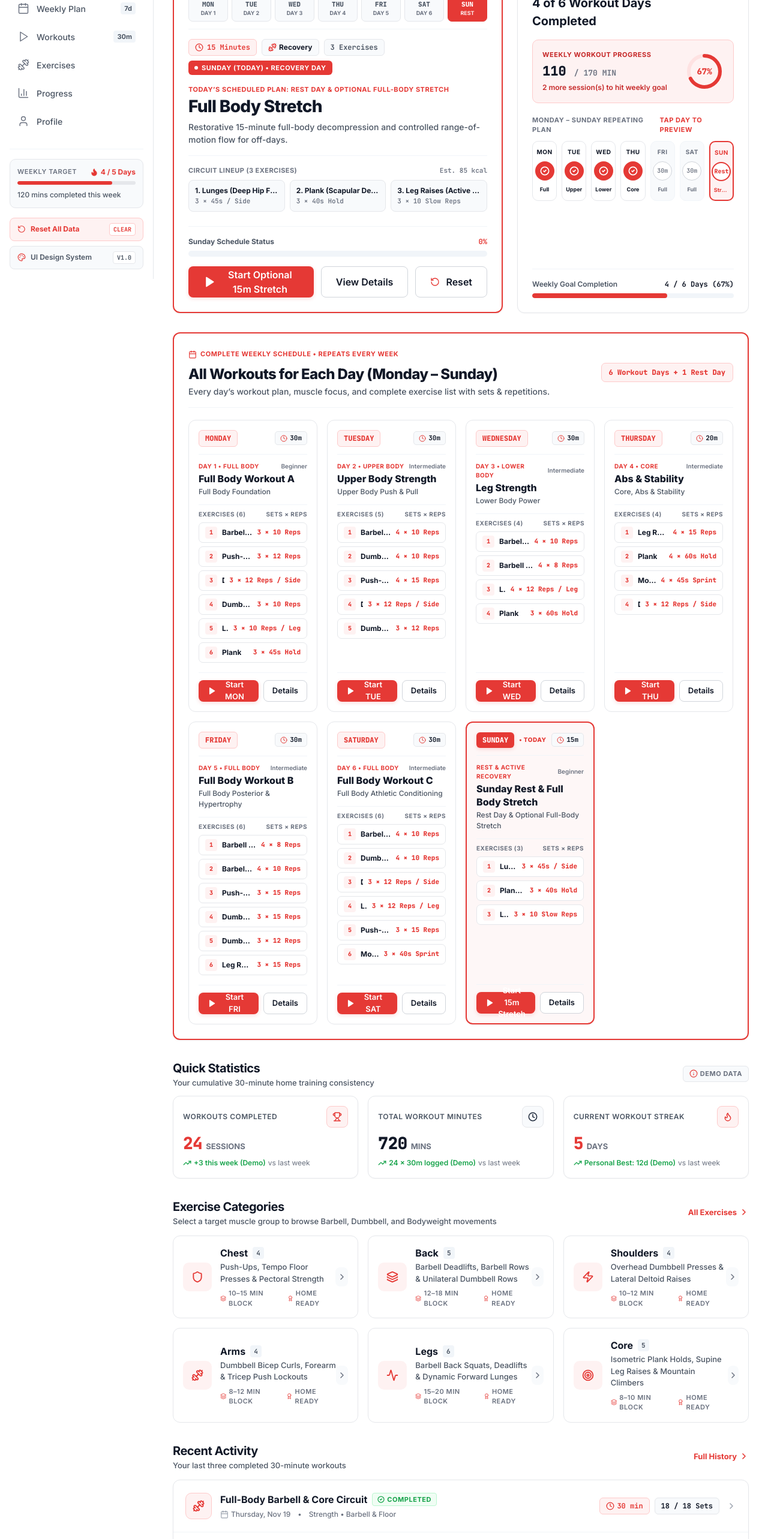
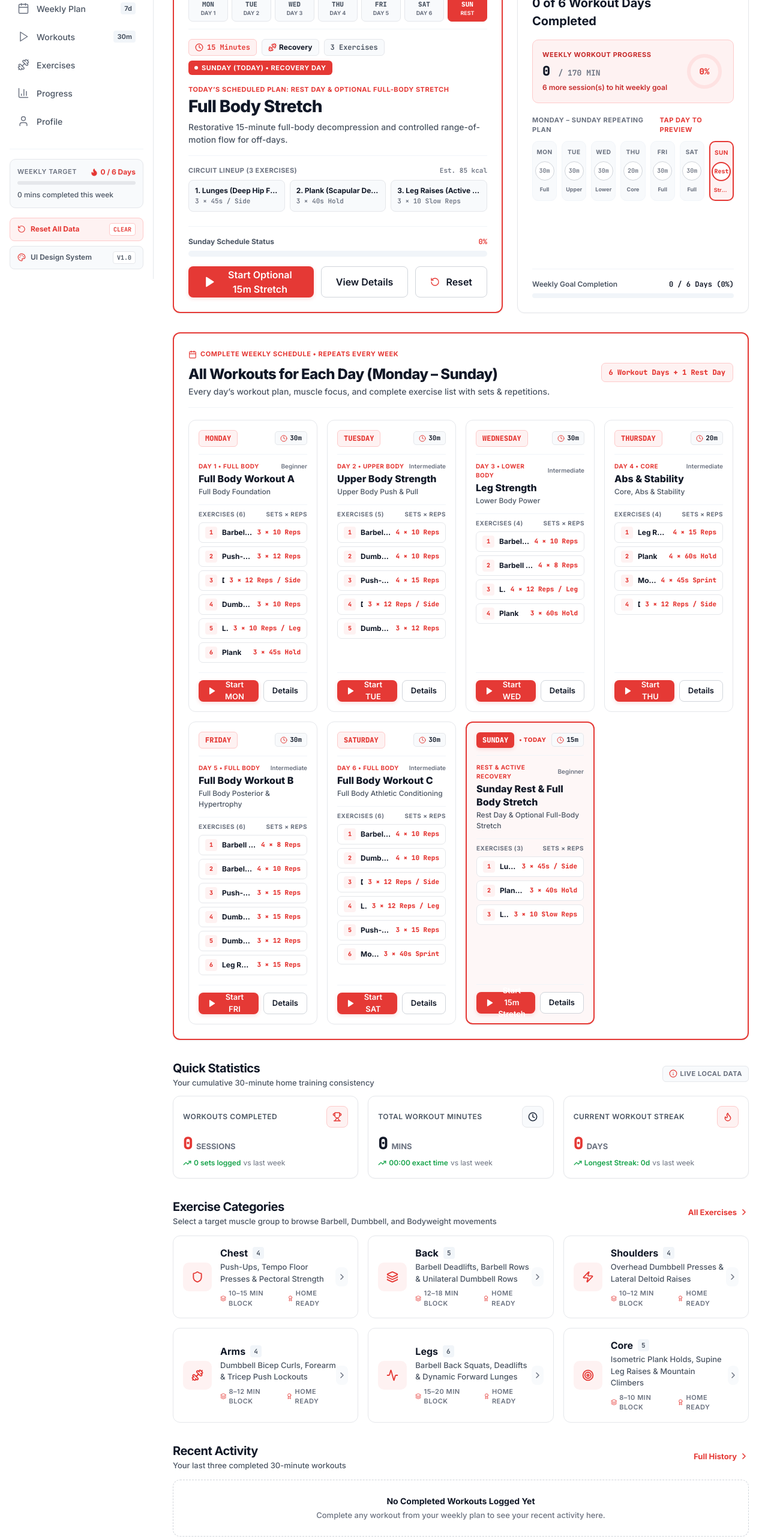
Before and after one commit to bennyraj457-cyber/homeworkout-30, a React (Vite) app: page / in a window 1280 px wide. Shown: the part 180-2746 px from the top of the page at 60% size. Built offline with nearby package versions, Linux system fonts and the light colour scheme.

Commit message:
Remove all demo fallback completed numbers so Reset sets everything to 0

```diff
--- a/src/components/AppShell.tsx
+++ b/src/components/AppShell.tsx
@@ -17,7 +17,12 @@ import {
   NavItemSpec,
 } from '../design-system/components/Navigation';
 import { ConfirmationDialog } from '../design-system/components/FeedbackComponents';
-import { resetAllWorkoutDataAndCaches } from '../services/workoutStorage';
+import {
+  resetAllWorkoutDataAndCaches,
+  loadCompletedWorkoutHistory,
+  calculateWeeklyActivity,
+  loadPersonalGoals,
+} from '../services/workoutStorage';
 import {
   ConnectionStatusPill,
   HeaderInstallAction,
@@ -101,6 +106,10 @@ export const AppShell: React.FC<AppShellProps> = ({ children }) => {
     year: 'numeric',
   }).format(new Date());
 
+  const history = loadCompletedWorkoutHistory();
+  const weeklyActivity = calculateWeeklyActivity(history, 0);
+  const personalGoals = loadPersonalGoals();
+
   return (
     <div className="min-h-screen bg-white text-[#111827] flex flex-col lg:flex-row">
       {/* Desktop Left Sidebar Navigation (Visible on lg: 1024px+) */}
@@ -110,6 +119,9 @@ export const AppShell: React.FC<AppShellProps> = ({ children }) => {
             activeTab={activeTab}
             onSelect={handleSelectTab}
             items={APP_NAV_ITEMS}
+            weeklyCompletedDays={weeklyActivity.activeDaysInWeek}
+            weeklyTargetDays={personalGoals.weeklyWorkoutDaysGoal}
+            weeklyCompletedMinutes={weeklyActivity.totalMinutesInWeek}
           />
           {/* Extra Footer Links in Sidebar: Reset Data & UI Design System */}
           <div className="px-4 pb-4 space-y-2 bg-white border-r border-[#E5E7EB]">
--- a/src/design-system/components/Navigation.tsx
+++ b/src/design-system/components/Navigation.tsx
@@ -111,13 +111,23 @@ export interface DesktopSidebarNavProps {
   activeTab: NavItemId;
   onSelect: (id: NavItemId) => void;
   items?: NavItemSpec[];
+  weeklyCompletedDays?: number;
+  weeklyTargetDays?: number;
+  weeklyCompletedMinutes?: number;
 }
 
 export const DesktopSidebarNav: React.FC<DesktopSidebarNavProps> = ({
   activeTab,
   onSelect,
   items = DEFAULT_NAV_ITEMS,
+  weeklyCompletedDays = 0,
+  weeklyTargetDays = 6,
+  weeklyCompletedMinutes = 0,
 }) => {
+  const pct = Math.min(
+    100,
+    Math.round((weeklyCompletedDays / Math.max(1, weeklyTargetDays)) * 100)
+  );
   return (
     <aside
       aria-label="Desktop Sidebar Navigation"
@@ -206,14 +216,17 @@ export const DesktopSidebarNav: React.FC<DesktopSidebarNavProps> = ({
               Weekly Target
             </span>
             <span className="inline-flex items-center gap-1 text-[12px] font-bold text-[#E53935]">
-              <Flame className="w-3.5 h-3.5 fill-[#E53935]" /> 4 / 5 Days
+              <Flame className="w-3.5 h-3.5 fill-[#E53935]" /> {weeklyCompletedDays} / {weeklyTargetDays} Days
             </span>
           </div>
           <div className="w-full h-1.5 bg-[#E5E7EB] rounded-full overflow-hidden">
-            <div className="h-full bg-[#E53935] rounded-full w-4/5" />
+            <div
+              className="h-full bg-[#E53935] rounded-full transition-all"
+              style={{ width: `${pct}%` }}
+            />
           </div>
           <p className="mt-2 text-[12px] text-[#4B5563] font-medium">
-            120 mins completed this week
+            {weeklyCompletedMinutes} mins completed this week
           </p>
         </div>
       </div>
--- a/src/pages/HomeDashboard.tsx
+++ b/src/pages/HomeDashboard.tsx
@@ -27,10 +27,7 @@ import {
   ExerciseCategoryCard,
 } from '../design-system/components/Cards';
 import {
-  WEEKLY_ACTIVITY_SAMPLE,
-  QUICK_STATS_SAMPLE,
   EXERCISE_CATEGORIES_SAMPLE,
-  RECENT_ACTIVITY_SAMPLE,
   MuscleCategorySlug,
 } from '../data/dashboardSampleData';
 import {
@@ -89,12 +86,8 @@ export const HomeDashboard: React.FC = () => {
     : null;
 
   const savedHistory = loadCompletedWorkoutHistory();
-  const hasRealHistory = savedHistory.length > 0;
-  const realStats = hasRealHistory
-    ? calculateOverallProgressStatistics(savedHistory)
-    : null;
+  const realStats = calculateOverallProgressStatistics(savedHistory);
   const currentWeekActivity = calculateWeeklyActivity(savedHistory, 0);
-  const realWeekly = hasRealHistory ? currentWeekActivity : null;
   const userGoals = loadPersonalGoals();
 
   // Resolve Selected Day's Scheduled Workout from the Repeating 7-Day Weekly Plan (defaults to Today)
@@ -122,13 +115,9 @@ export const HomeDashboard: React.FC = () => {
   const todaysDaySchedule = selectedDaySchedule;
   const todaysScheduledPlan = selectedDayPlan;
 
-  const displayedCompletedDays = realWeekly
-    ? realWeekly.activeDaysInWeek
-    : WEEKLY_ACTIVITY_SAMPLE.completedDays;
+  const displayedCompletedDays = currentWeekActivity.activeDaysInWeek;
   const displayedTargetDays = userGoals.weeklyWorkoutDaysGoal;
-  const displayedTotalMinutesInWeek = realWeekly
-    ? realWeekly.totalMinutesInWeek
-    : WEEKLY_ACTIVITY_SAMPLE.totalMinutesCompleted;
+  const displayedTotalMinutesInWeek = currentWeekActivity.totalMinutesInWeek;
   const displayedTargetMinutesInWeek = userGoals.weeklyWorkoutMinutesGoal;
 
   const weeklyProgressPercent = Math.min(
@@ -381,7 +370,7 @@ export const HomeDashboard: React.FC = () => {
                 </h2>
               </div>
               <span className="px-2 py-0.5 rounded-[5px] bg-[#F8FAFC] border border-[#E5E7EB] text-[10px] font-bold uppercase tracking-wider text-[#6B7280] shrink-0">
-                {hasRealHistory ? 'Live Data' : 'Sample Data'}
+                Live Data
               </span>
             </div>
 
@@ -445,9 +434,9 @@ export const HomeDashboard: React.FC = () => {
               <div className="grid grid-cols-7 gap-1.5 sm:gap-2">
                 {REPEATING_WEEKLY_SCHEDULE.map((schedDay, idx) => {
                   const dayBucket = currentWeekActivity.days[idx];
-                  const isCompleted = hasRealHistory
-                    ? dayBucket.workoutsCount > 0
-                    : WEEKLY_ACTIVITY_SAMPLE.days[idx]?.status === 'completed';
+                  const isCompleted = Boolean(
+                    dayBucket && dayBucket.workoutsCount > 0
+                  );
                   const isRealToday = schedDay.jsDayOfWeek === todayJsDay;
                   const isSelected = schedDay.jsDayOfWeek === selectedJsDay;
                   const assignedPlan =
@@ -700,7 +689,7 @@ export const HomeDashboard: React.FC = () => {
       </section>
 
       {/* =====================================================================
-          SECTION 4: QUICK STATISTICS (3 Cards with Live or Demo Data Badge)
+          SECTION 4: QUICK STATISTICS (3 Cards with Live Local Data)
           ===================================================================== */}
       <section className="space-y-3">
         <div className="flex items-center justify-between">
@@ -714,18 +703,20 @@ export const HomeDashboard: React.FC = () => {
           </div>
           <span className="inline-flex items-center gap-1 px-2.5 py-1 rounded-[6px] bg-[#F8FAFC] border border-[#E5E7EB] text-[11px] font-bold uppercase tracking-wider text-[#6B7280]">
             <Info className="w-3.5 h-3.5 text-[#E53935]" />
-            {hasRealHistory ? 'Live Local Data' : 'Demo Data'}
+            Live Local Data
           </span>
         </div>
 
         <div className="grid grid-cols-1 sm:grid-cols-3 gap-4">
-          {realStats ? (
-            <>
           <StatisticsCard
             label="Workouts Completed"
             value={String(realStats.totalWorkoutsCompleted)}
             unit={realStats.totalWorkoutsCompleted === 1 ? 'Session' : 'Sessions'}
-                trend={`${realStats.totalSetsCompleted} sets logged`}
+            trend={
+              realStats.totalWorkoutsCompleted > 0
+                ? `${realStats.totalSetsCompleted} sets logged`
+                : '0 sets logged'
+            }
             trendPositive
             accentRed
             icon={STAT_ICON_MAP['workouts-completed']}
@@ -747,21 +738,6 @@ export const HomeDashboard: React.FC = () => {
             accentRed
             icon={STAT_ICON_MAP['current-streak']}
           />
-            </>
-          ) : (
-            QUICK_STATS_SAMPLE.map((stat) => (
-              <StatisticsCard
-                key={stat.id}
-                label={stat.label}
-                value={stat.value}
-                unit={stat.unit}
-                trend={stat.trend}
-                trendPositive
-                accentRed={stat.accentRed}
-                icon={STAT_ICON_MAP[stat.id]}
-              />
-            ))
-          )}
         </div>
       </section>
 
@@ -833,6 +809,16 @@ export const HomeDashboard: React.FC = () => {
           </button>
         </div>
 
+        {savedHistory.length === 0 ? (
+          <div className="bg-white rounded-[12px] border border-dashed border-[#D1D5DB] p-6 text-center">
+            <p className="text-[14px] font-bold text-[#111827]">
+              No Completed Workouts Logged Yet
+            </p>
+            <p className="text-[13px] font-medium text-[#6B7280] mt-1">
+              Complete any workout from your weekly plan to see your recent activity here.
+            </p>
+          </div>
+        ) : (
           <div className="bg-white rounded-[12px] border border-[#E5E7EB] divide-y divide-[#F1F5F9] shadow-hf-xs overflow-hidden">
             {savedHistory.slice(0, 3).map((entry) => {
               const formattedDate = new Intl.DateTimeFormat('en-US', {
@@ -894,56 +880,8 @@ export const HomeDashboard: React.FC = () => {
                 </div>
               );
             })}
-
-          {RECENT_ACTIVITY_SAMPLE.slice(0, Math.max(0, 3 - savedHistory.length)).map((workout) => (
-            <div
-              key={workout.id}
-              onClick={() => navigate('/progress')}
-              role="button"
-              tabIndex={0}
-              onKeyDown={(e) => e.key === 'Enter' && navigate('/progress')}
-              className="p-4 sm:p-5 hover:bg-[#F8FAFC] transition-colors flex flex-col sm:flex-row sm:items-center justify-between gap-3 cursor-pointer"
-            >
-              <div className="flex items-start sm:items-center gap-3.5">
-                <div className="w-11 h-11 rounded-[10px] bg-[#FEF2F2] border border-[#FECACA] text-[#E53935] flex items-center justify-center shrink-0">
-                  <Dumbbell className="w-5 h-5" strokeWidth={2.25} />
           </div>
-                <div>
-                  <div className="flex flex-wrap items-center gap-2">
-                    <h3 className="text-[15px] sm:text-[16px] font-bold text-[#111827]">
-                      {workout.workoutName}
-                    </h3>
-                    <span className="inline-flex items-center gap-1 px-2 py-0.5 rounded-[4px] bg-[#F0FDF4] border border-[#BBF7D0] text-[#16A34A] text-[11px] font-bold uppercase tracking-wider">
-                      <CheckCircle2 className="w-3 h-3" strokeWidth={2.5} />
-                      {workout.status}
-                    </span>
-                  </div>
-                  <div className="flex flex-wrap items-center gap-x-3 gap-y-1 text-[12px] font-medium text-[#6B7280] mt-1">
-                    <span className="inline-flex items-center gap-1">
-                      <Calendar className="w-3.5 h-3.5 text-[#9CA3AF]" />
-                      {workout.dateLabel}
-                    </span>
-                    <span>•</span>
-                    <span>{workout.focusTag}</span>
-                  </div>
-                </div>
-              </div>
-
-              <div className="flex items-center justify-between sm:justify-end gap-3 pt-2 sm:pt-0 border-t sm:border-t-0 border-[#F1F5F9]">
-                <div className="flex items-center gap-2 font-mono tabular-nums">
-                  <span className="inline-flex items-center gap-1 px-2.5 py-1 rounded-[6px] bg-[#FEF2F2] border border-[#FECACA] text-[#E53935] text-[12px] font-bold">
-                    <Clock className="w-3.5 h-3.5" strokeWidth={2.25} />
-                    {workout.duration}
-                  </span>
-                  <span className="px-2.5 py-1 rounded-[6px] bg-[#F8FAFC] border border-[#E5E7EB] text-[#111827] text-[12px] font-bold">
-                    {workout.setsCompleted}
-                  </span>
-                </div>
-                <ChevronRight className="w-4 h-4 text-[#9CA3AF]" strokeWidth={2.25} />
-              </div>
-            </div>
-          ))}
-        </div>
+        )}
       </section>
 
       {/* =====================================================================
```
Lines whose indentation alone changed are shown as unchanged.
